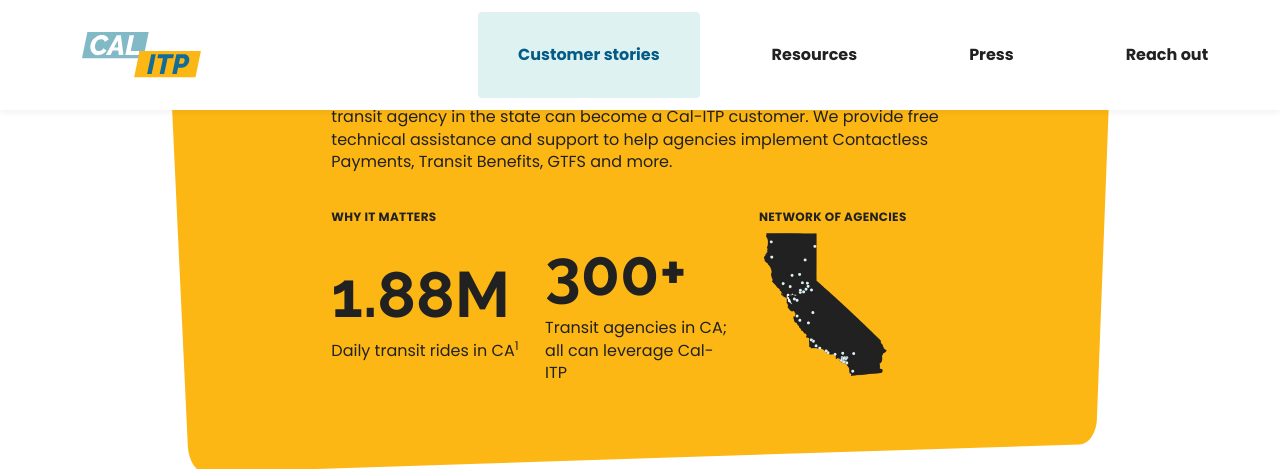
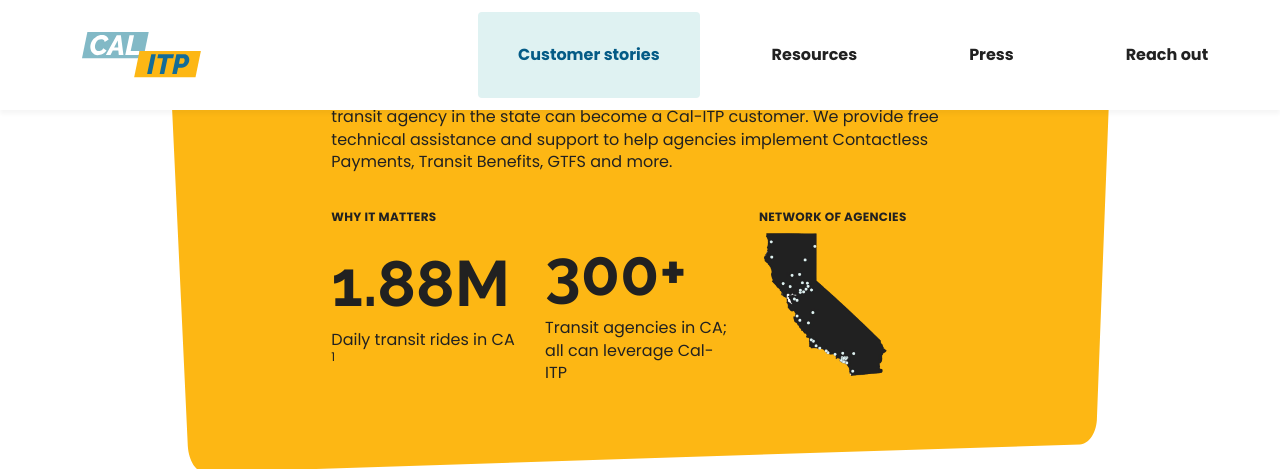
Before and after one commit to cal-itp/calitp.org, a Jekyll site: the page built from src/customer-stories.html, in a window 1280 px wide and 1400 px high, scrolled down 247 px. Shown: the top 469 px of the window. Built offline with Jekyll 4.4.1, drawn with Linux system fonts in a browser that asks for light colours; some of the changed text lies outside the part shown; grey boxes are pictures that could not be loaded.

Commit message:
feat(footnotes): first pass @ footnotes for Stories

```diff
--- a/src/customer-stories.html
+++ b/src/customer-stories.html
@@ -32,9 +32,9 @@
           <span class="small-caps border-0 bg-transparent fw-bold p-0 d-lg-none">Why it matters</span>
           <span class="fs-0 d-block">1.88M</span>
           <p>
-            Daily transit rides in CA<a class="link-body-emphasis fw-normal text-decoration-none" href="#footnote-1"
-              ><sup>1</sup></a
-            >
+            Daily transit rides in CA<sup id="fnref:1" role="doc-noteref">
+              <a class="link-body-emphasis fw-normal text-decoration-none small" href="#fn:1" rel="footnote">1</a>
+            </sup>
           </p>
         </div>
         <div class="col-lg-4 d-flex justify-content-center flex-column">
@@ -185,11 +185,9 @@
                       <div class="text-center col-md-5 col-12">
                         <p class="h4 fs-4">91%</p>
                         <p class="small">
-                          Reduction in amount of expired GTFS Schedule Feeds since 2023<a
-                            class="link-body-emphasis fw-normal text-decoration-none small"
-                            href="#footnote-2"
-                            ><sup>2</sup></a
-                          >
+                          Reduction in amount of expired GTFS Schedule Feeds since 2023<sup id="fnref:2" role="doc-noteref">
+                            <a class="link-body-emphasis fw-normal text-decoration-none small" href="#fn:2" rel="footnote">2</a>
+                          </sup>
                         </p>
                       </div>
                       <div class="text-center offset-md-2 col-md-5 col-12">
@@ -277,10 +275,14 @@
             </h3>
           </div>
           <hr />
-          <div class="mb-3 pb-3">
-            <small class="d-block text-body-tertiary" id="footnote-1">1. Source</small>
-            <small class="d-block text-body-tertiary" id="footnote-2"
-              >2. Since 2023.
+          <div class="mb-3 pb-3 footnotes" role="doc-endnotes">
+            <ol>
+              <li class="small text-body-tertiary" id="fn:1" role="doc-endnote">
+                <small class="d-block text-body-tertiary">Source</small>
+              </li>
+              <li class="small text-body-tertiary" id="fn:2" role="doc-endnote">
+                <small class="d-block text-body-tertiary"
+                  >Since 2023.
                   <a
                     href="https://dashboards.calitp.org/public/dashboard/9dd1758e-59de-479a-877b-c63657dc555d?tab=13-objective-1%3A-improve-up-to-dateness-of-schedule-service"
                     target="_blank"
@@ -288,6 +290,8 @@
                     >Source.</a
                   ></small
                 >
+              </li>
+            </ol>
           </div>
         </div>
       </section>
--- a/src/stylesheets/main.css
+++ b/src/stylesheets/main.css
@@ -518,7 +518,7 @@
 
   small,
   .small {
-    font-size: calc(12rem / 16);
+    font-size: calc(12rem / 16) !important;
   }
 
   .stories-map {
@@ -582,7 +582,7 @@
 
   small,
   .small {
-    font-size: calc(10rem / 16);
+    font-size: calc(10rem / 16) !important;
   }
 
   .stories-map {
```
Lines whose indentation alone changed are shown as unchanged.
